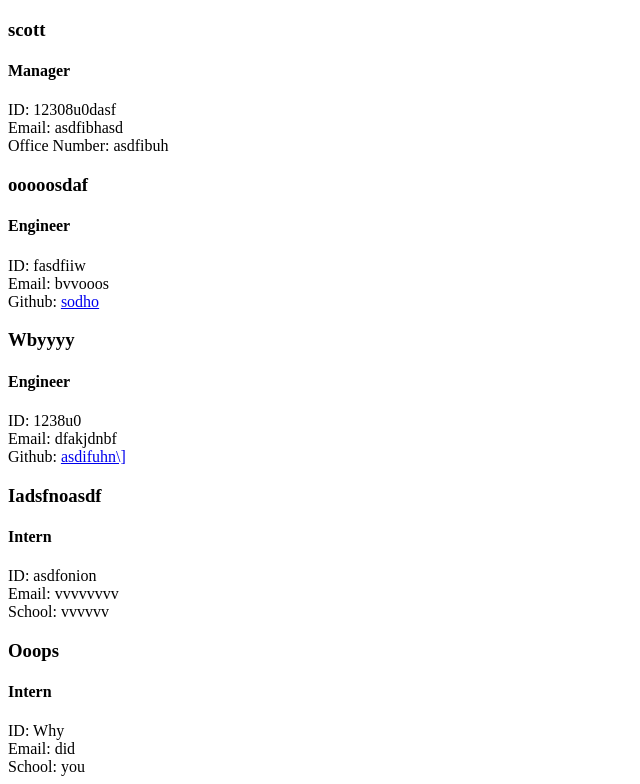
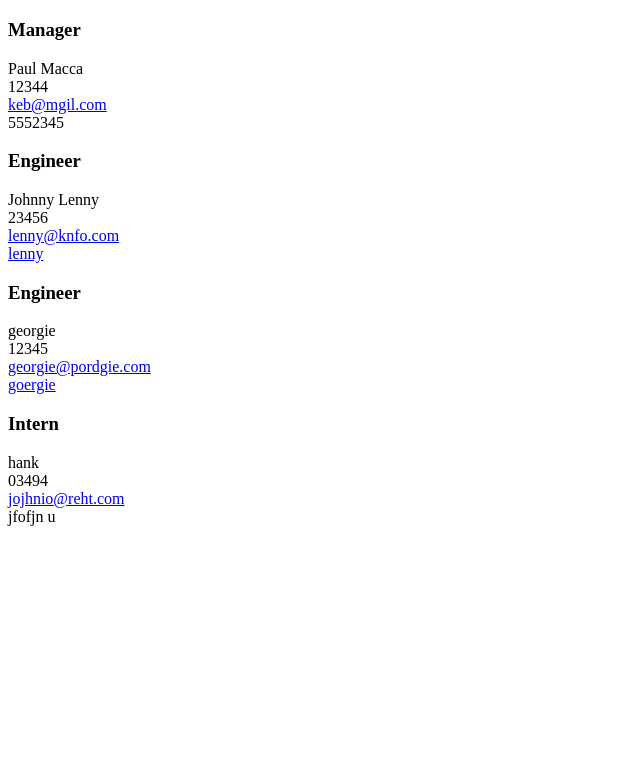
Before and after one commit to kevoconn/trOOPbiographies, a website: page team.html in a window 1280 px wide. Shown: the part 61-845 px from the top of the page, without its empty margins (0-640 px from the left). After the commit the page ends 800 px from the top, so only its background shows below. Drawn offline with Linux system fonts and the light colour scheme.

Commit message:
fixed html issue

```diff
--- a/team.html
+++ b/team.html
@@ -1,6 +1,5 @@
 <!DOCTYPE html>
 <html lang="en">
-
 <head>
     <meta charset="UTF-8">
     <meta http-equiv="X-UA-Compatible" content="IE=edge">
@@ -8,46 +7,34 @@
     <link rel="stylesheet" href="style.css">
     <title>trOOPbiographies</title>
 </head>
-
 <body>
 <h1 class="heading"> Team Profile </h1>
 <div class="manager-card">
-        <h3 class="employee-name">scott </h3>
-        <h4 class="title">Manager</h4>
-        <div>ID: 12308u0dasf </div>
-        <div>Email: asdfibhasd </div>
-        <div>Office Number: asdfibuh </div>
-    </div>
-    <div class="employee-wrapper">
-        <div class="engineer-card">
-            <h3 class="employee-name">ooooosdaf </h3>
-            <h4 class="title">Engineer</h4>
-            <div>ID: fasdfiiw </div>
-            <div>Email: bvvooos </div>
-            <div>Github: <a href="https://github.com/sodho" target="_blank"> sodho </a> </div>
+  <h3> Manager </h3>
+<div>Paul Macca </div>
+<div>12344 </div>
+<div><a href = "mailto:keb@mgil.com">keb@mgil.com</a> </div>
+<div>5552345 </div>
 </div>
 <div class="engineer-card">
-            <h3 class="employee-name">Wbyyyy </h3>
-            <h4 class="title">Engineer</h4>
-            <div>ID: 1238u0 </div>
-            <div>Email: dfakjdnbf </div>
-            <div>Github: <a href="https://github.com/asdifuhn\]" target="_blank"> asdifuhn\] </a> </div>
+    <h3> Engineer </h3>
+<div>Johnny Lenny </div>
+<div>23456 </div>
+<div><a href = "mailto:lenny@knfo.com">lenny@knfo.com</a> </div>
+<div> <a href="https://github.com/lenny" target="_blank"> lenny </a> </div>
+</div><div class="engineer-card">
+    <h3> Engineer </h3>
+<div>georgie </div>
+<div>12345 </div>
+<div><a href = "mailto:georgie@pordgie.com">georgie@pordgie.com</a> </div>
+<div> <a href="https://github.com/goergie" target="_blank"> goergie </a> </div>
 </div>
 <div class="intern-card">
-            <h3 class="employee-name">Iadsfnoasdf </h3>
-            <h4 class="title">Intern</h4>
-            <div>ID: asdfonion </div>
-            <div>Email: vvvvvvvv </div>
-            <div>School: vvvvvv </div>
-        </div>
-        <div class="intern-card">
-            <h3 class="employee-name">Ooops </h3>
-            <h4 class="title">Intern</h4>
-            <div>ID: Why </div>
-            <div>Email: did </div>
-            <div>School: you </div>
-        </div>
+    <h3> Intern </h3>
+<div>hank </div>
+<div>03494 </div>
+<div><a href = "mailto:jojhnio@reht.com">jojhnio@reht.com</a> </div>
+<div>jfofjn u </div>
 </div>
 </body>
-
 </html>
```
Also changed, not shown: index.js (+9 -4 lines), newTeam.html (added, +53 -0 lines). Lines whose indentation alone changed are shown as unchanged.
